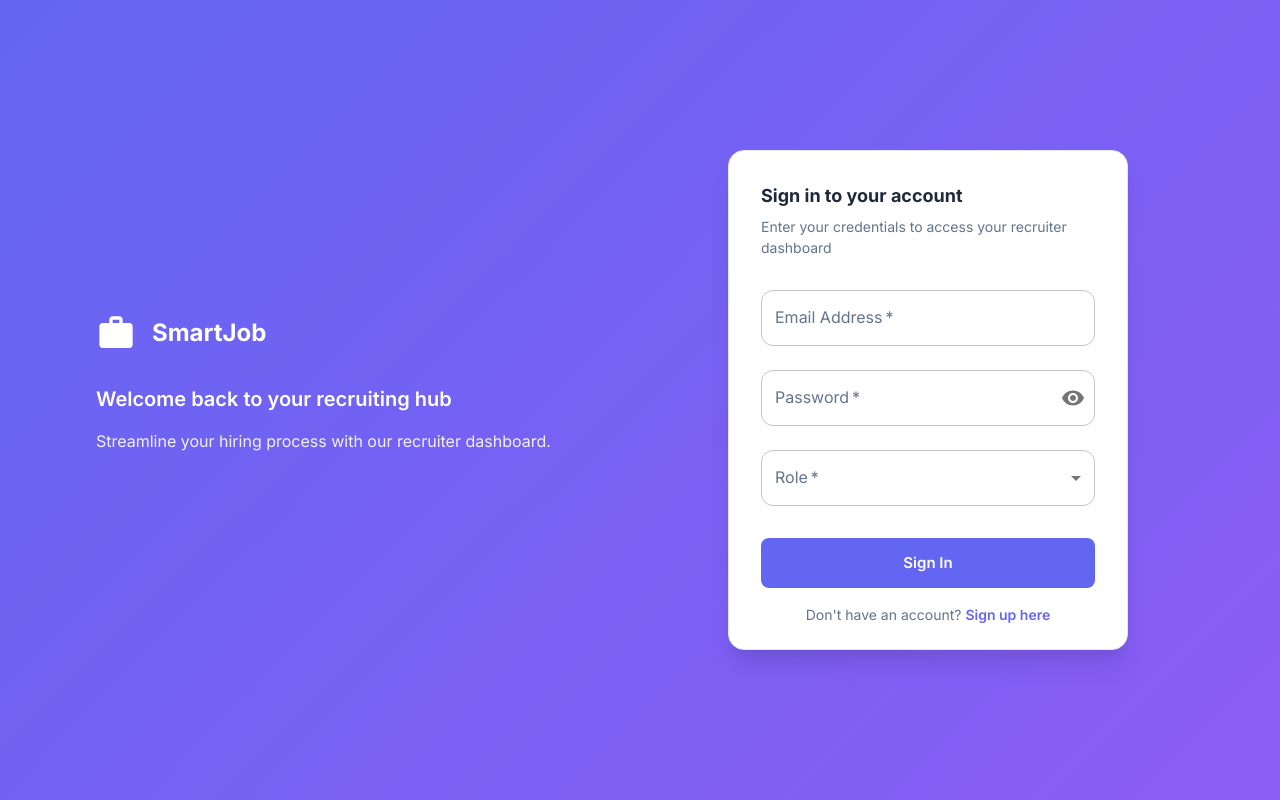
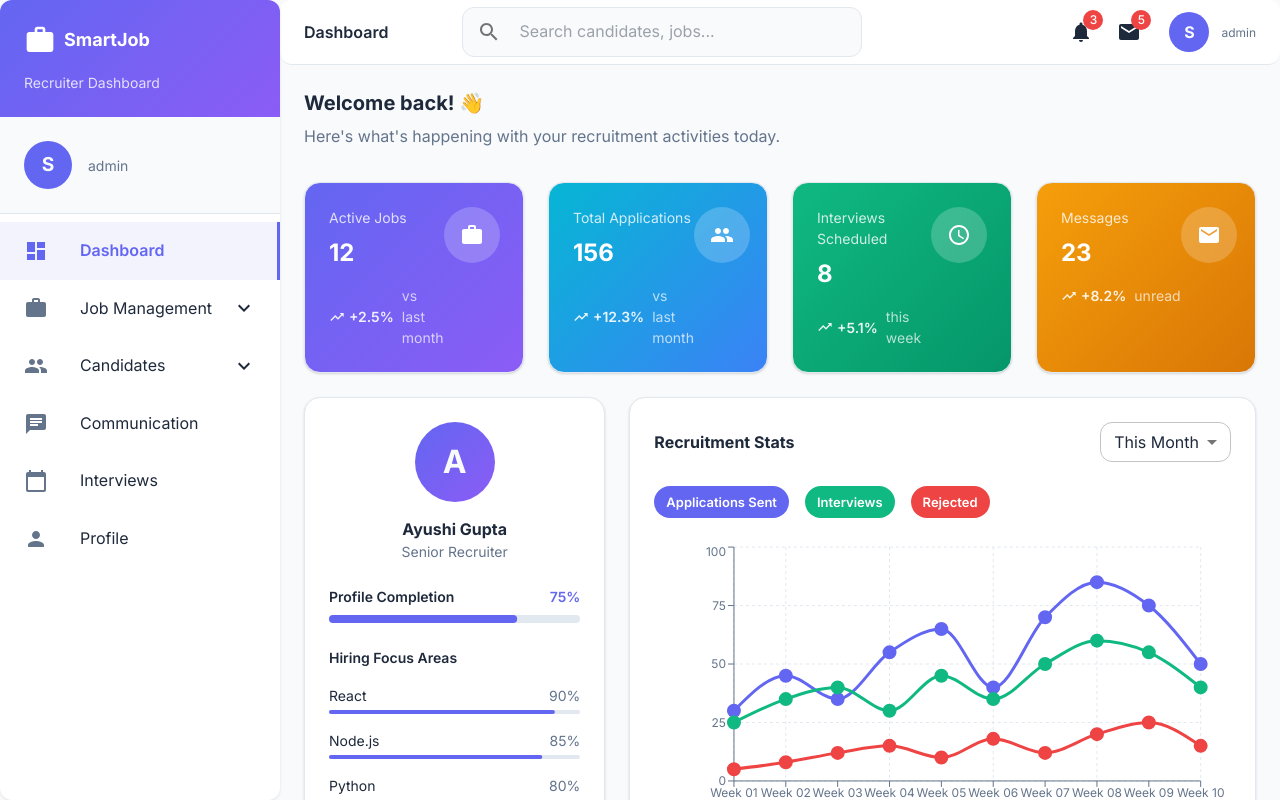
Before and after one commit to Ayushigupta70/SmartJob, a React (Vite) app: page /dashboard in a window 1280 px wide. Before the commit this address led to /login. Shown: the top 800 px of the page. Built offline with nearby package versions, Linux system fonts and the light colour scheme; sample sign-in values are in the browser's storage.

Commit message:
refresh problam solved

```diff
--- a/src/components/layout/Header.jsx
+++ b/src/components/layout/Header.jsx
@@ -1,5 +1,5 @@
-import React, { useState } from 'react';
-import { useNavigate } from 'react-router-dom';
+import React, { useState, useEffect } from 'react';
+import { useNavigate, useLocation } from 'react-router-dom';
 import {
   AppBar,
   Toolbar,
@@ -28,9 +28,17 @@ import { useAuth } from '../../contexts/AuthContext.jsx';
 
 const Header = ({ handleDrawerToggle, isMobile }) => {
   const navigate = useNavigate();
+  const location = useLocation();
   const { user, logout } = useAuth();
   const [anchorEl, setAnchorEl] = useState(null);
   const [searchValue, setSearchValue] = useState('');
+
+  // Reset search input when leaving search page
+  useEffect(() => {
+    if (!location.pathname.includes('/candidates/search')) {
+      setSearchValue('');
+    }
+  }, [location.pathname]);
 
   const handleProfileMenuOpen = (event) => {
     setAnchorEl(event.currentTarget);
@@ -55,6 +63,7 @@ const Header = ({ handleDrawerToggle, isMobile }) => {
     e.preventDefault();
     if (searchValue.trim()) {
       navigate(`/candidates/search?q=${encodeURIComponent(searchValue)}`);
+      setSearchValue(''); // reset input after search
     }
   };
 
@@ -65,7 +74,7 @@ const Header = ({ handleDrawerToggle, isMobile }) => {
       sx={{
         backgroundColor: 'white',
         borderBottom: '1px solid #e2e8f0',
-        color: 'text.primary'
+        color: 'text.primary',
       }}
     >
       <Toolbar sx={{ px: { xs: 2, sm: 3 } }}>
@@ -88,12 +97,14 @@ const Header = ({ handleDrawerToggle, isMobile }) => {
         </Typography>
 
         {/* Search Bar */}
-        <Box sx={{
-          flexGrow: 1,
-          display: { xs: 'none', sm: 'flex' },
-          justifyContent: 'center',
-          maxWidth: 500
-        }}>
+        <Box
+          sx={{
+            flexGrow: 1,
+            display: { xs: 'none', sm: 'flex' },
+            justifyContent: 'center',
+            maxWidth: 500,
+          }}
+        >
           <Paper
             component="form"
             onSubmit={handleSearch}
@@ -106,13 +117,8 @@ const Header = ({ handleDrawerToggle, isMobile }) => {
               backgroundColor: '#f8fafc',
               border: '1px solid #e2e8f0',
               boxShadow: 'none',
-              '&:hover': {
-                border: '1px solid #cbd5e1',
-              },
-              '&:focus-within': {
-                border: '1px solid #6366f1',
-                backgroundColor: 'white',
-              }
+              '&:hover': { border: '1px solid #cbd5e1' },
+              '&:focus-within': { border: '1px solid #6366f1', backgroundColor: 'white' },
             }}
           >
             <IconButton type="submit" sx={{ p: '10px' }} aria-label="search">
@@ -128,7 +134,7 @@ const Header = ({ handleDrawerToggle, isMobile }) => {
           </Paper>
         </Box>
 
-        {/* Right side icons - moved to end using ml: 'auto' */}
+        {/* Right side icons */}
         <Box sx={{ display: 'flex', alignItems: 'center', gap: 1, ml: 'auto' }}>
           {/* Mobile Search Icon */}
           <IconButton
@@ -155,17 +161,14 @@ const Header = ({ handleDrawerToggle, isMobile }) => {
 
           {/* Profile */}
           <Box sx={{ display: 'flex', alignItems: 'center', ml: 1 }}>
-            <IconButton
-              onClick={handleProfileMenuOpen}
-              sx={{ p: 0.5 }}
-            >
+            <IconButton onClick={handleProfileMenuOpen} sx={{ p: 0.5 }}>
               <Avatar
                 sx={{
                   width: 40,
                   height: 40,
                   backgroundColor: 'primary.main',
                   fontSize: '1rem',
-                  fontWeight: 'bold'
+                  fontWeight: 'bold',
                 }}
               >
                 {user?.name?.charAt(0)?.toUpperCase()}
@@ -174,7 +177,7 @@ const Header = ({ handleDrawerToggle, isMobile }) => {
 
             <Box sx={{ ml: 1, display: { xs: 'none', sm: 'block' } }}>
               <Typography variant="body2" fontWeight="600">
-                {user?.name}
+                {user?.fullName}
               </Typography>
               <Typography variant="caption" color="text.secondary">
                 {user?.role}
@@ -195,12 +198,7 @@ const Header = ({ handleDrawerToggle, isMobile }) => {
                 filter: 'drop-shadow(0px 2px 8px rgba(0,0,0,0.1))',
                 mt: 1.5,
                 minWidth: 200,
-                '& .MuiAvatar-root': {
-                  width: 32,
-                  height: 32,
-                  ml: -0.5,
-                  mr: 1,
-                },
+                '& .MuiAvatar-root': { width: 32, height: 32, ml: -0.5, mr: 1 },
                 '&:before': {
                   content: '""',
                   display: 'block',
@@ -220,7 +218,7 @@ const Header = ({ handleDrawerToggle, isMobile }) => {
           >
             <Box sx={{ px: 2, py: 1.5, borderBottom: '1px solid #e2e8f0' }}>
               <Typography variant="subtitle2" fontWeight="600">
-                {user?.name}
+                {user?.fullName}
               </Typography>
               <Typography variant="body2" color="text.secondary">
                 {user?.email}
--- a/src/components/layout/Sidebar.jsx
+++ b/src/components/layout/Sidebar.jsx
@@ -136,7 +136,7 @@ const Sidebar = ({ drawerWidth, mobileOpen, handleDrawerToggle, isMobile }) => {
           </Avatar>
           <Box>
             <Typography variant="subtitle1" fontWeight="600">
-              {user?.name}
+              {user?.fullName}
             </Typography>
             <Typography variant="body2" color="text.secondary">
               {user?.role}
--- a/src/pages/dashboard/DashboardPage.jsx
+++ b/src/pages/dashboard/DashboardPage.jsx
@@ -73,7 +73,7 @@ const DashboardPage = () => {
       {/* Welcome Section */}
       <Box sx={{ mb: 4 }}>
         <Typography variant="h4" fontWeight="bold" gutterBottom>
-          Welcome back, Ayushi Gupta! 👋
+          Welcome back! 👋
         </Typography>
         <Typography variant="body1" color="text.secondary">
           Here's what's happening with your recruitment activities today.
--- a/src/pages/profile/ProfilePage.jsx
+++ b/src/pages/profile/ProfilePage.jsx
@@ -56,17 +56,17 @@ const ProfilePage = () => {
                   {editMode ? (
                     <>
                       <TextField
-                        name="name"
+                        name="fullName"
                         label="Full Name"
-                        value={formData.name || ""}
+                        value={formData.fullName || ""}
                         onChange={handleChange}
                         fullWidth
                         sx={{ mb: 2 }}
                       />
                       <TextField
-                        name="company"
-                        label="Company"
-                        value={formData.company || ""}
+                        name="Company"
+                        label="companyName"
+                        value={formData.companyName || ""}
                         onChange={handleChange}
                         fullWidth
                         sx={{ mb: 2 }}
--- a/src/slice/JobSlice.js
+++ b/src/slice/JobSlice.js
@@ -4,7 +4,7 @@ import axios from '../utils/axios';
 
 export const createJob = createAsyncThunk("jobs/createJob",async (jobData, thunkApi) => {
     try {
-      const res = await axios.post(`/`, jobData);
+      const res = await axios.post(`jobs/`, jobData);
       return res.data.data;
     } catch (err) {
       return thunkApi.rejectWithValue(
@@ -15,7 +15,7 @@ export const createJob = createAsyncThunk("jobs/createJob",async (jobData, thunk
 );
 export const fetchJobs = createAsyncThunk("jobs/fetchJobs", async (_, thunkApi) => {
   try {
-    const res = await axios.get(`/`);
+    const res = await axios.get(`jobs/`);
     return res.data.data;
   } catch (err) {
     return thunkApi.rejectWithValue(
@@ -25,7 +25,7 @@ export const fetchJobs = createAsyncThunk("jobs/fetchJobs", async (_, thunkApi)
 });
 export const updateJob = createAsyncThunk("jobs/updateJob",async (jobData, thunkApi) => {
     try {
-      const res = await axios.put(`/${jobData._id}`, jobData);
+      const res = await axios.put(`jobs/${jobData._id}`, jobData);
       return res.data.data;
     } catch (err) {
       return thunkApi.rejectWithValue(
@@ -36,7 +36,7 @@ export const updateJob = createAsyncThunk("jobs/updateJob",async (jobData, thunk
 )
 export const deleteJob = createAsyncThunk("jobs/deleteJob",async (jobId, thunkApi) => {
     try {
-      await axios.delete(`/${jobId}`);
+      await axios.delete(`jobs/${jobId}`);
       return jobId;
     } catch (err) {
       return thunkApi.rejectWithValue(
--- a/src/slice/RegisterSlice.js
+++ b/src/slice/RegisterSlice.js
@@ -16,6 +16,7 @@ export const registerUser = createAsyncThunk(
   }
 );
 
+// ✅ Login API
 export const loginUser = createAsyncThunk(
   "users/loginUser",
   async (formData, thunkAPI) => {
@@ -30,16 +31,19 @@ export const loginUser = createAsyncThunk(
   }
 );
 
-const registerSlice = createSlice({
-  name: "users",
-  initialState: {
+// ✅ Initial state with localStorage support
+const initialState = {
   loading: false,
   error: null,
   success: false,
-    user: null,
-    token: null,
-    userRole: null,
-  },
+  user: JSON.parse(localStorage.getItem("user")) || null,
+  token: localStorage.getItem("token") || null,
+  userRole: localStorage.getItem("role") || null,
+};
+
+const registerSlice = createSlice({
+  name: "users",
+  initialState,
   reducers: {
     resetSuccess: (state) => {
       state.success = false;
@@ -50,11 +54,12 @@ const registerSlice = createSlice({
       state.userRole = null;
       localStorage.removeItem("token");
       localStorage.removeItem("role");
+      localStorage.removeItem("user");
     },
   },
   extraReducers: (builder) => {
     builder
-
+      // Register
       .addCase(registerUser.pending, (state) => {
         state.loading = true;
         state.error = null;
@@ -69,7 +74,7 @@ const registerSlice = createSlice({
         state.error = action.payload;
       })
 
-
+      // Login
       .addCase(loginUser.pending, (state) => {
         state.loading = true;
         state.error = null;
@@ -83,6 +88,7 @@ const registerSlice = createSlice({
 
         localStorage.setItem("token", action.payload.token);
         localStorage.setItem("role", action.payload.role);
+        localStorage.setItem("user", JSON.stringify(action.payload.user));
       })
       .addCase(loginUser.rejected, (state, action) => {
         state.loading = false;
```
Lines whose indentation alone changed are shown as unchanged.
